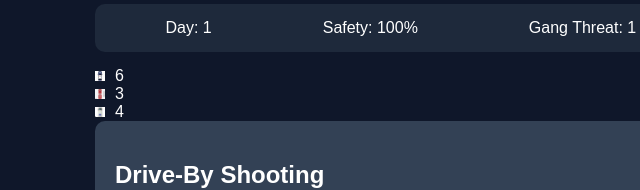
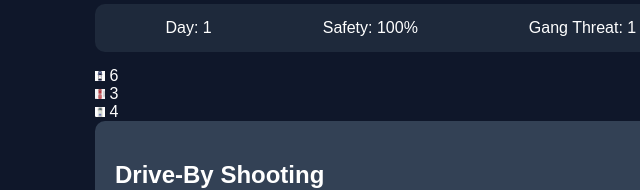
Before and after one commit to StanleyF22/broome_dispatch.html, a plain HTML site: page index.html in a window 1280 px wide. Shown: the part 2155-2345 px from the top of the page, 45-685 px from the left. Drawn offline with Linux system fonts and the light colour scheme.

Commit message:
Update style.css

```diff
--- a/style.css
+++ b/style.css
@@ -14,9 +14,6 @@ h1 {
     position:relative;
 }
 
-.unit{
-    position:relative;
-    width:48px;
 }
 .unit{
     display:flex;
```
